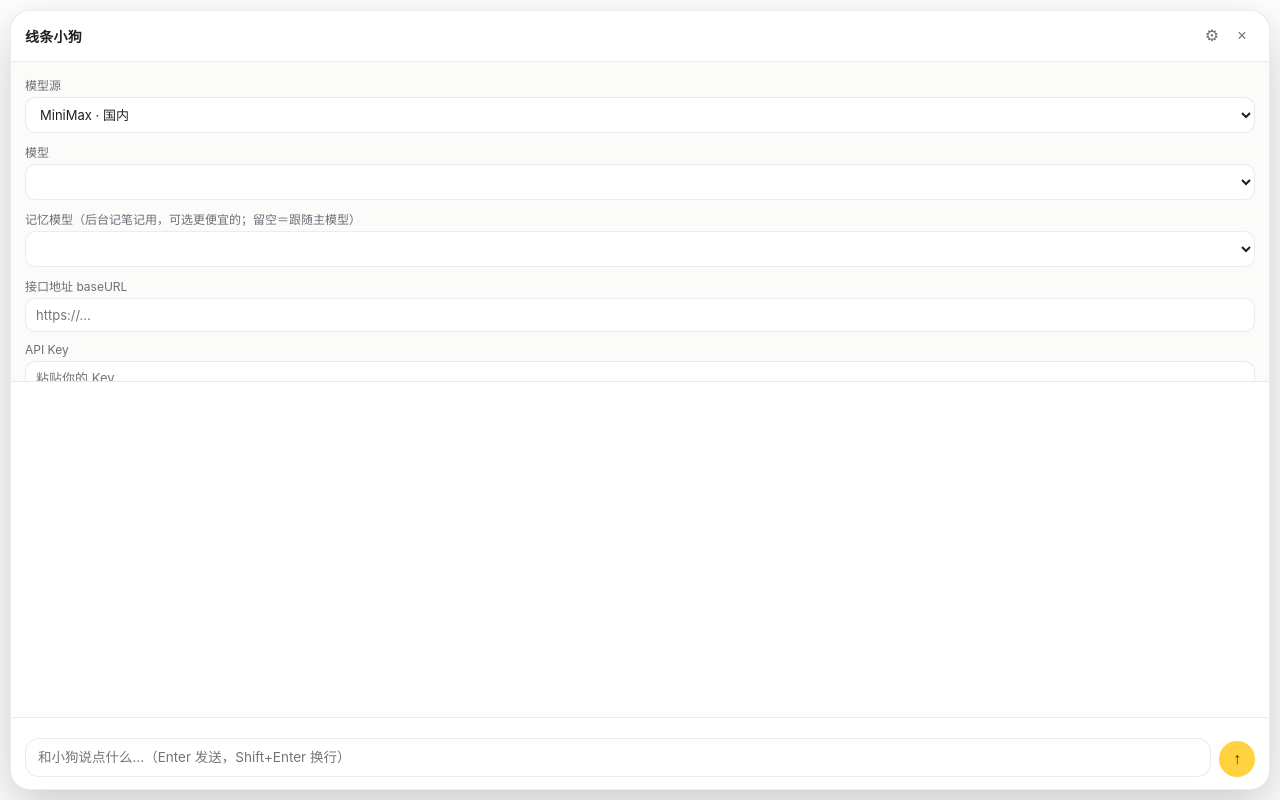
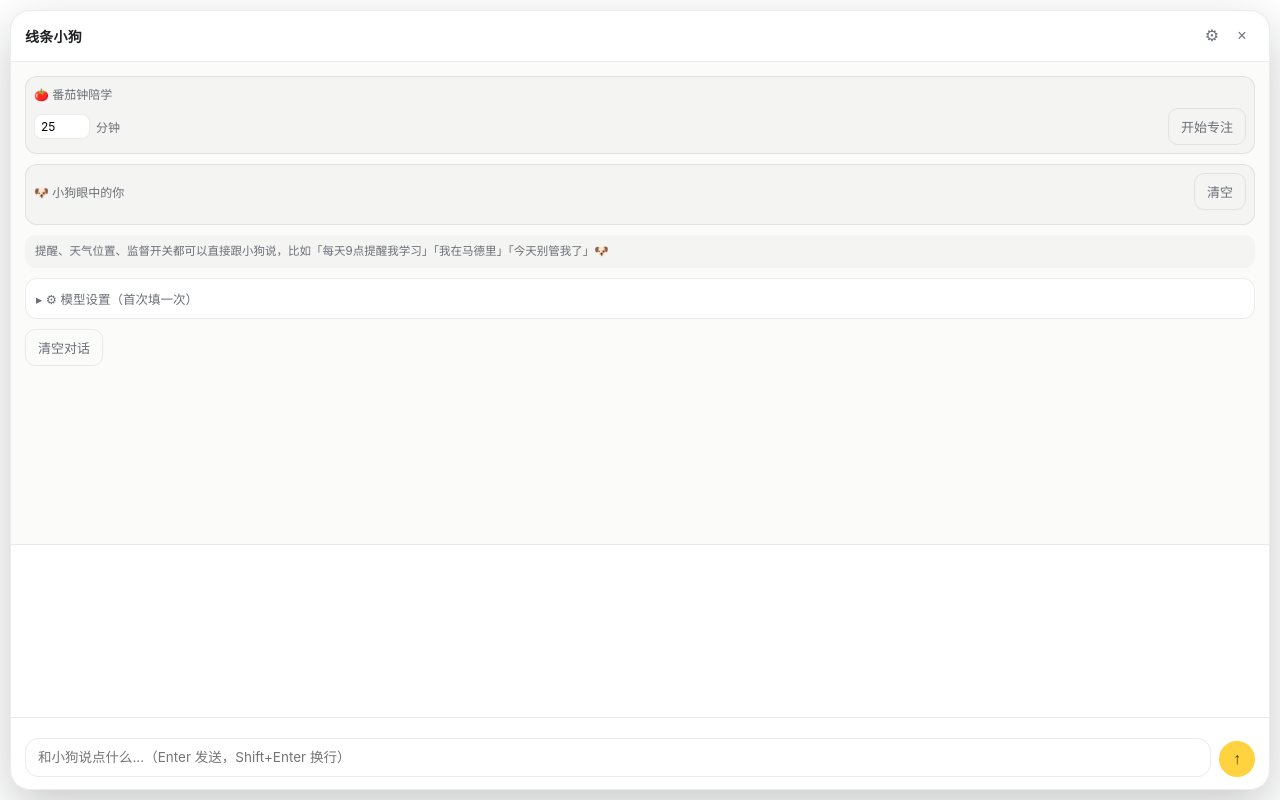
Before and after one commit to thedoub1e/doubleagent, a website built with Vite: page src/renderer/chat.html in a window 1280 px wide. Built offline with nearby package versions, Linux system fonts and the light colour scheme.

Commit message:
feat: 聊天窗 UI 重做 — 放大+可拖拽 + 设置满屏覆盖 + 模型设置折叠
窗口 360x520→440x660 可手动改大小(min 360x480);设置打开占满消息区不再挤压聊天;
番茄钟+小狗眼中的你 置顶显眼,模型源/Key 折叠进「模型设置」(首次没key自动展开);发消息即回对话

```diff
--- a/src/renderer/src/chat/chat.css
+++ b/src/renderer/src/chat/chat.css
@@ -84,8 +84,8 @@ body {
   color: var(--ink);
 }
 
-/* ---- 设置抽屉 ---- */
-/* 内容很长：限定最大高度 + 内部滚动，保证顶栏与输入栏始终可见、不被挤出窗口。 */
+/* ---- 设置面板 ---- */
+/* 打开时占满消息区（msgs 由 JS 隐藏），自身滚动；不再挤压聊天。 */
 .settings {
   padding: 14px;
   border-bottom: 1px solid var(--line);
@@ -93,9 +93,36 @@ body {
   display: flex;
   flex-direction: column;
   gap: 10px;
-  max-height: 320px;
+  flex: 1 1 auto;
+  min-height: 0;
   overflow-y: auto;
-  flex: none;
+}
+/* 模型设置折叠区（首次填一次，平时收起）。 */
+.setup {
+  border: 1px solid var(--line);
+  border-radius: 12px;
+  background: #fff;
+  padding: 4px 10px;
+}
+.setup > summary {
+  cursor: pointer;
+  font-size: 12.5px;
+  color: var(--ink-soft);
+  padding: 6px 0;
+  list-style: none;
+  user-select: none;
+}
+.setup > summary::-webkit-details-marker {
+  display: none;
+}
+.setup > summary::before {
+  content: "▸ ";
+}
+.setup[open] > summary::before {
+  content: "▾ ";
+}
+.setup > .field {
+  margin-top: 8px;
 }
 .settings::-webkit-scrollbar {
   width: 8px;
--- a/src/renderer/src/chat/chat.ts
+++ b/src/renderer/src/chat/chat.ts
@@ -17,27 +17,6 @@ root.innerHTML = `
     </header>
 
     <div class="settings" id="settings" hidden>
-      <label class="field">
-        <span>模型源</span>
-        <select id="sel-provider">${PROVIDER_PRESETS.map((p) => `<option value="${p.id}">${p.label}</option>`).join('')}</select>
-      </label>
-      <label class="field">
-        <span>模型</span>
-        <select id="sel-model"></select>
-      </label>
-      <label class="field">
-        <span>记忆模型（后台记笔记用，可选更便宜的；留空＝跟随主模型）</span>
-        <select id="sel-memory-model"></select>
-      </label>
-      <label class="field" id="field-baseurl" hidden>
-        <span>接口地址 baseURL</span>
-        <input id="inp-baseurl" type="text" placeholder="https://..." autocomplete="off" />
-      </label>
-      <label class="field">
-        <span>API Key</span>
-        <input id="inp-key" type="password" placeholder="粘贴你的 Key" autocomplete="off" />
-      </label>
-      <p class="settings__note">提醒、天气位置、监督开关都可以直接跟小狗说，比如「每天9点提醒我学习」「我在马德里」「今天别管我了」🐶</p>
       <div class="pomodoro">
         <div class="pomo-head">
           <span>🍅 番茄钟陪学</span>
@@ -57,9 +36,35 @@ root.innerHTML = `
         </div>
         <div class="profile-list" id="profile-list"></div>
       </div>
+      <p class="settings__note">提醒、天气位置、监督开关都可以直接跟小狗说，比如「每天9点提醒我学习」「我在马德里」「今天别管我了」🐶</p>
+      <details class="setup" id="setup">
+        <summary>⚙ 模型设置（首次填一次）</summary>
+        <label class="field">
+          <span>模型源</span>
+          <select id="sel-provider">${PROVIDER_PRESETS.map((p) => `<option value="${p.id}">${p.label}</option>`).join('')}</select>
+        </label>
+        <label class="field">
+          <span>模型</span>
+          <select id="sel-model"></select>
+        </label>
+        <label class="field">
+          <span>记忆模型（后台记笔记用，可选更便宜的；留空＝跟随主模型）</span>
+          <select id="sel-memory-model"></select>
+        </label>
+        <label class="field" id="field-baseurl" hidden>
+          <span>接口地址 baseURL</span>
+          <input id="inp-baseurl" type="text" placeholder="https://..." autocomplete="off" />
+        </label>
+        <label class="field">
+          <span>API Key</span>
+          <input id="inp-key" type="password" placeholder="粘贴你的 Key" autocomplete="off" />
+        </label>
+        <div class="settings__row">
+          <button class="primary-btn" id="btn-save">保存模型设置</button>
+        </div>
+      </details>
       <div class="settings__row">
         <button class="ghost-btn" id="btn-clear">清空对话</button>
-        <button class="primary-btn" id="btn-save">保存</button>
       </div>
       <p class="settings__hint" id="settings-hint"></p>
     </div>
@@ -172,6 +177,7 @@ function send(): void {
   const text = inputEl.value.trim()
   const images = pendingImages.slice()
   if (text.length === 0 && images.length === 0) return
+  if (!settingsEl.hidden) setSettingsOpen(false) // 发消息即回到对话
   addMessage('user', text.length > 0 ? text : '🖼️ [图片]')
   inputEl.value = ''
   autosize()
@@ -298,8 +304,13 @@ window.api.chat.onError((message) => {
 })
 
 // ---- 设置 ----
+// 设置打开时占满消息区（盖住对话，不再挤压聊天）；关闭时露出对话。
+function setSettingsOpen(open: boolean): void {
+  settingsEl.hidden = !open
+  msgsEl.hidden = open
+}
 function toggleSettings(): void {
-  settingsEl.hidden = !settingsEl.hidden
+  setSettingsOpen(settingsEl.hidden)
 }
 
 // ---- 「小狗眼中的你」画像 ----
@@ -355,8 +366,9 @@ async function loadConfig(): Promise<void> {
   void refreshVision()
   void loadProfileFacts()
   if (!cfg.hasApiKey) {
-    showBanner('还没设置 API Key —— 点右上角 ⚙ 填入 Key。')
-    settingsEl.hidden = false
+    showBanner('还没设置 API Key —— 展开「模型设置」填入 Key。')
+    setSettingsOpen(true)
+    el<HTMLDetailsElement>('setup').open = true // 首次没 key 时自动展开模型设置
   }
 }
 
```
Also changed, not shown: src/main/index.ts (+8 -5 lines).
